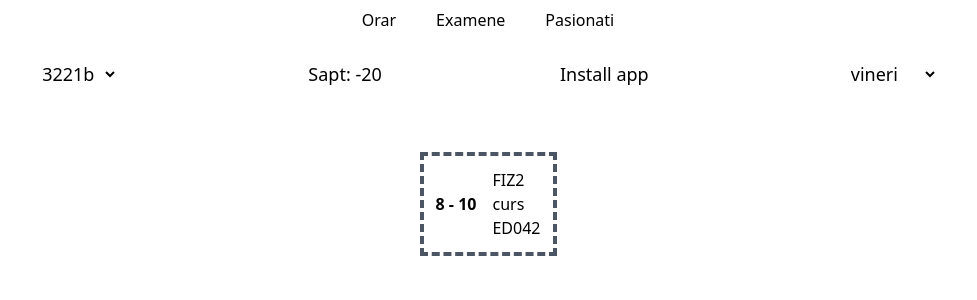
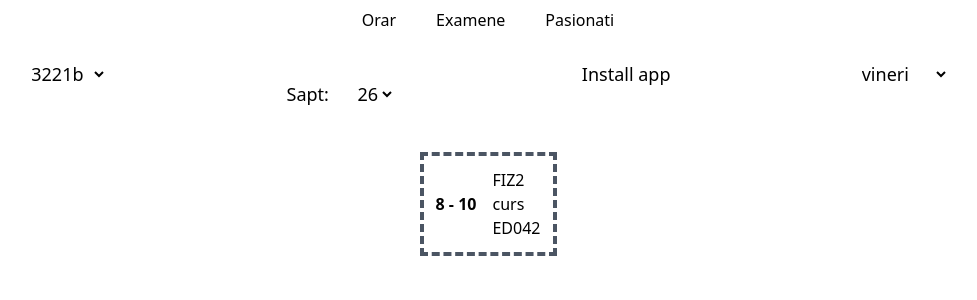
Before and after one commit to 1bsence/usv-pasion-next13.4, a Next.js app: page / in a window 1280 px wide. Shown: the top 300 px of the page, without its empty margins (152-1129 px from the left). Built offline with nearby package versions, Linux system fonts and the light colour scheme.

Commit message:
Update page.js

```diff
--- a/src/app/page.js
+++ b/src/app/page.js
@@ -24,9 +24,10 @@ export default function Orar() {
   });
   var [week, changeWeek] = useState(() => {
     var startDate = new Date(date.getFullYear(), 10, 3);
-    var days = Math.floor((date - startDate) / (24 * 60 * 60 * 1000));
-    return Math.ceil(days / 7) + 5;
+    var days = Math.floor((startDate - date) / (24 * 60 * 60 * 1000));
+    return Math.ceil(days / 7);
   });
+  let weeks = [1,2,3,4,5,6,7,8,9,10,11,12,13,14]
   let cursuri = orarJ[ziua];
   useEffect(() => {
     window.addEventListener("beforeinstallprompt", (e) => {
@@ -59,9 +60,25 @@ export default function Orar() {
             <option value={JSON.stringify(orar3211b)}>3221b</option>
             <option value={JSON.stringify(orar3211a)}>3221a</option>
           </select>
-          {/* Display Sapt */}
+          {/* Display Sapt  Selection */}
           <h2 className="w-26 h-7 text-lg  bg-white text-black dark:bg-slate-800 dark:text-white ">
-            Sapt: {week}
+            Sapt: <select
+            className="bg-white text-black dark:bg-slate-800 dark:text-white hover:bg-slate-100 hover:text-black w-26 h-7 text-lg border-none rounded-md m-5"
+            name="selectweek"
+            id="weekSelection"
+            onChange={(e) => {
+              changeWeek(e.target.value);
+              changeOrar((orarJ = orarJ))
+              changeZi((ziua = ziua))
+            }}
+          >
+            <option value={week}>{week}</option>
+            {weeks.map((w, index) => (
+              <option value={w} key={index}>
+                {w}
+              </option>
+            ))}
+          </select>
           </h2>
           {/* Display Install button */}
           {!installed && (
```
